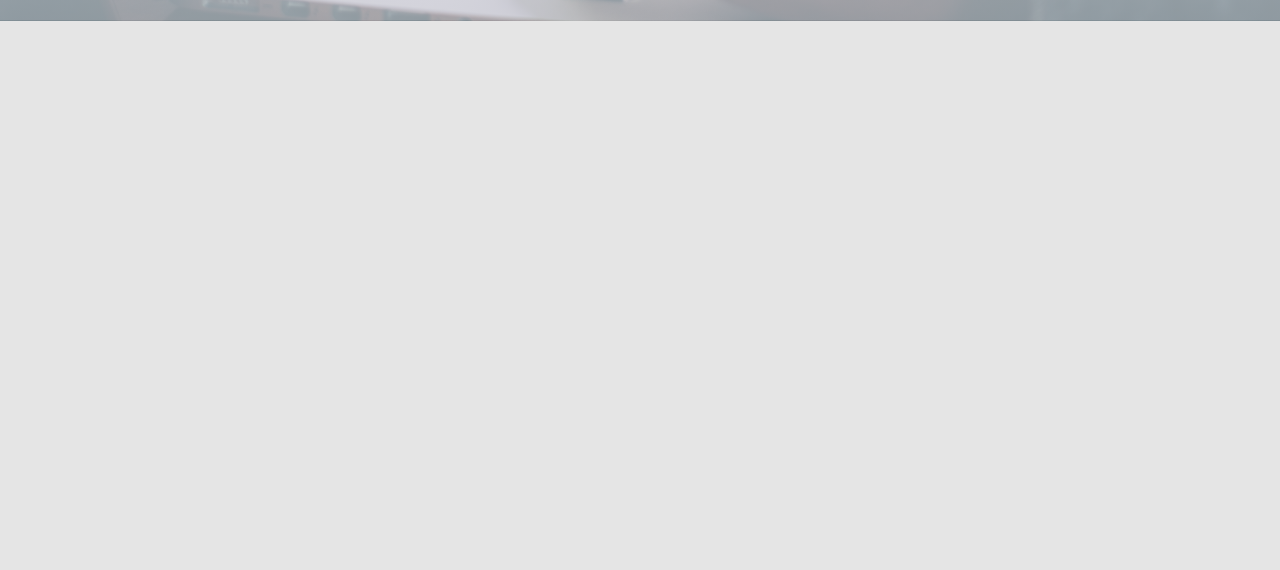
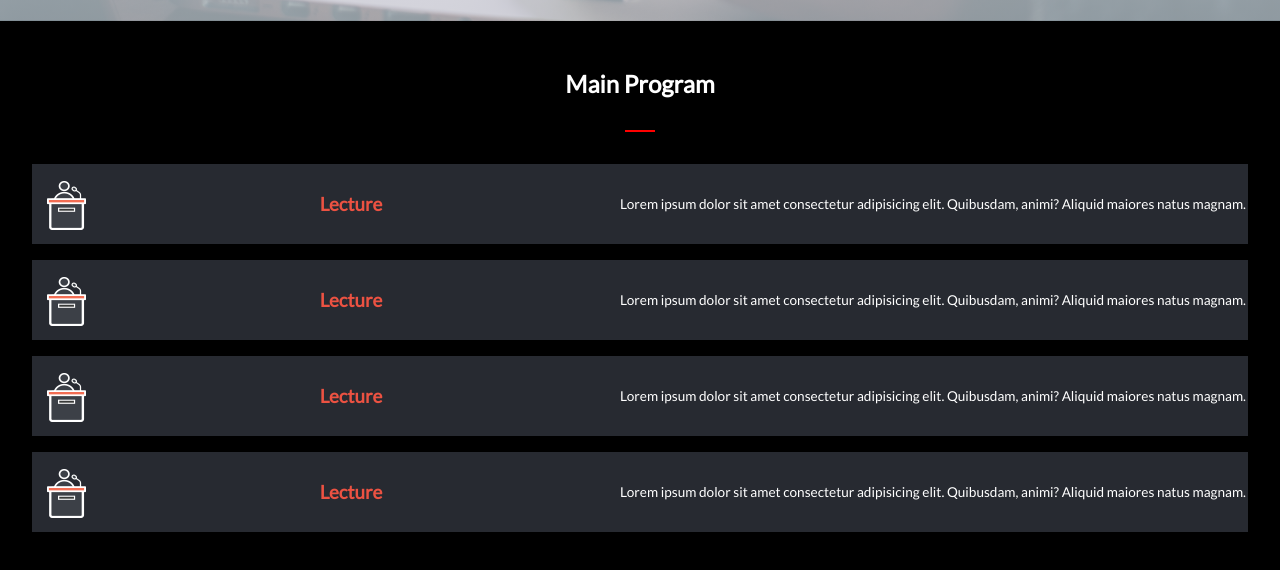
Before and after one commit to Ukaypromise/capstone-wecode, a website: page index.html in a window 1280 px wide. Shown: the part 740-1310 px from the top of the page. Before the commit the page ends 800 px from the top, so only its background shows below. Drawn offline with Linux system fonts and the light colour scheme.

Commit message:
Add program features

```diff
--- a/css/style.css
+++ b/css/style.css
@@ -194,6 +194,49 @@ a {
   font-weight: 600;
 }
 
+/* Program Main */
+.program {
+  min-height: 80vh;
+  background-color: black;
+  padding: 3rem 2rem;
+  display: flex;
+  flex-direction: column;
+  gap: 1rem;
+}
+
+.program h2 {
+  color: #fff;
+  text-align: center;
+}
+
+.program hr {
+  width: 30px;
+  border: 1px solid red;
+  text-align: center;
+  margin: 1rem auto;
+}
+
+.program-card {
+  display: flex;
+  flex-direction: row;
+  justify-content: space-between;
+  width: 100%;
+  height: 80px;
+  background-color: #272a31;
+  align-items: center;
+  text-align: start;
+  box-shadow: 0px 0px 10px rgba(0, 0, 0, 0.5);
+  padding: 2px;
+}
+.card-title {
+  color: #ec5242;
+  margin-right: 1rem;
+}
+.program-card p {
+  font-size: 0.85rem;
+  color: #fff;
+  text-align: start;
+}
 /* Larger Screen */
 @media screen and (min-width: 768px) {
   /* <<<<<<<  Navbar >>>>>>> */
--- a/index.html
+++ b/index.html
@@ -83,7 +83,42 @@
         <p>@Lorem ipsum dolor sit amet conse ctetur adipi?</p>
       </div>
     </section>
-    <section></section>
+    <section class="program">
+      <h2>Main Program</h2>
+      <hr />
+      <div class="program-card">
+        <img src="./images/icon_presenter.png" alt="" />
+        <h3 class="card-title">Lecture</h3>
+        <p class="card-text">
+          Lorem ipsum dolor sit amet consectetur adipisicing elit. Quibusdam,
+          animi? Aliquid maiores natus magnam.
+        </p>
+      </div>
+      <div class="program-card">
+        <img src="./images/icon_presenter.png" alt="" />
+        <h3 class="card-title">Lecture</h3>
+        <p class="card-text">
+          Lorem ipsum dolor sit amet consectetur adipisicing elit. Quibusdam,
+          animi? Aliquid maiores natus magnam.
+        </p>
+      </div>
+      <div class="program-card">
+        <img src="./images/icon_presenter.png" alt="" />
+        <h3 class="card-title">Lecture</h3>
+        <p class="card-text">
+          Lorem ipsum dolor sit amet consectetur adipisicing elit. Quibusdam,
+          animi? Aliquid maiores natus magnam.
+        </p>
+      </div>
+      <div class="program-card">
+        <img src="./images/icon_presenter.png" alt="" />
+        <h3 class="card-title">Lecture</h3>
+        <p class="card-text">
+          Lorem ipsum dolor sit amet consectetur adipisicing elit. Quibusdam,
+          animi? Aliquid maiores natus magnam.
+        </p>
+      </div>
+    </section>
     <script src="./js/app.js"></script>
   </body>
 </html>
```
Also changed, not shown: images/icon_board.png (added), images/icon_messages.png (added), images/icon_presenter.png (added), images/icon_program.png (added), images/icon_wheel.png (added), images/lunch_button.png (added), images/wecode_desktop.png (added), images/wecode_mobile.png (added).
